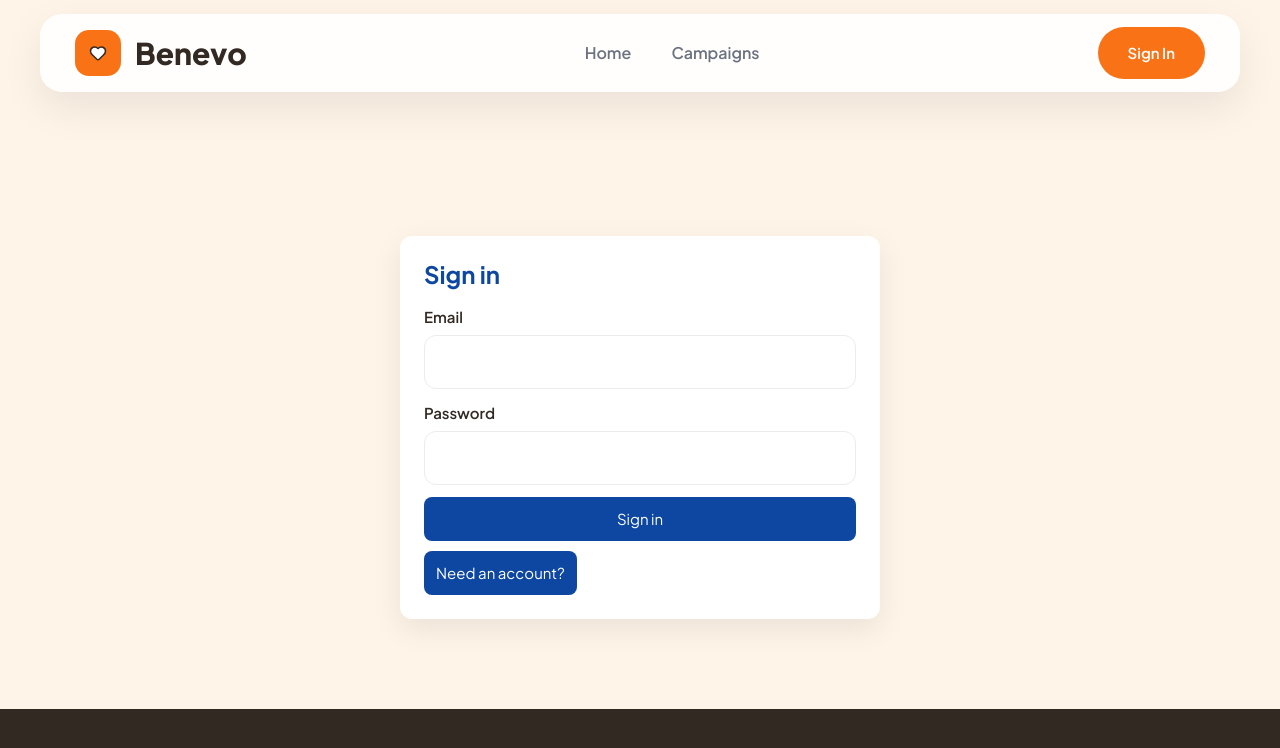
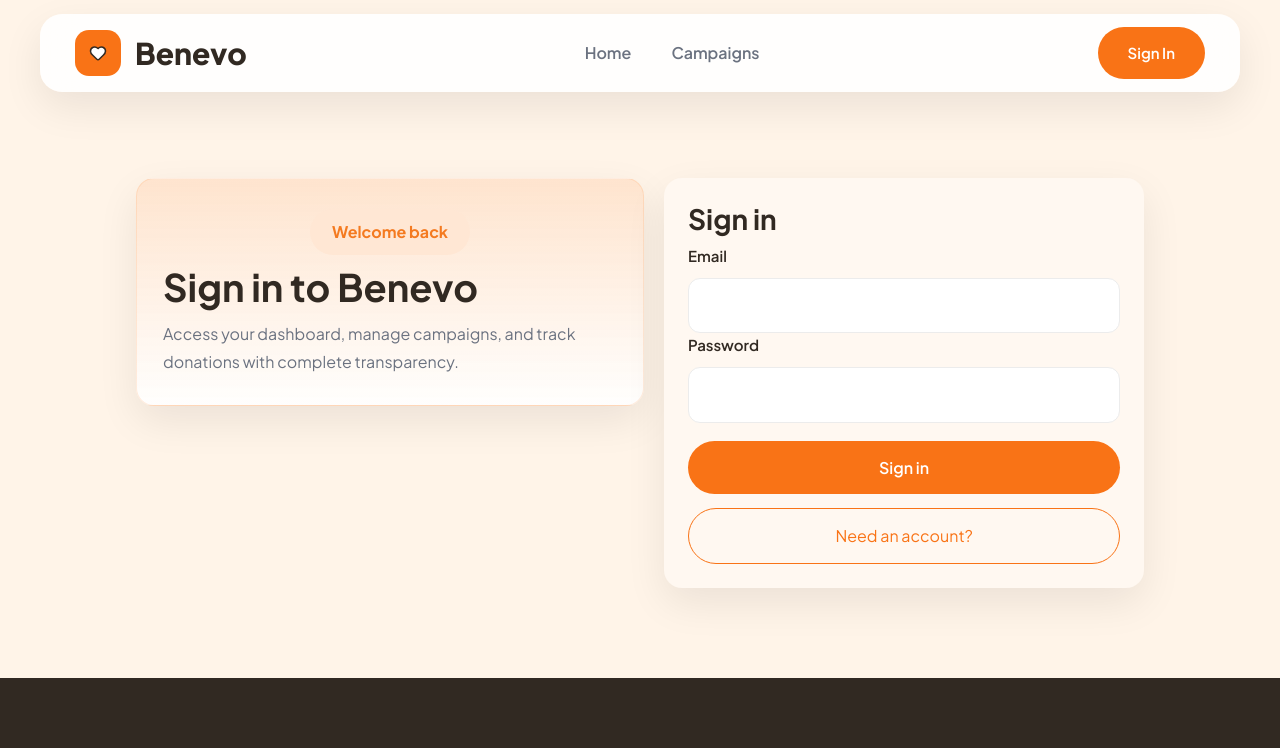
Before and after one commit to madz890/CSIT360-Final-Project-Benevo, a React (Vite) app: page /auth in a window 1280 px wide. Shown: the top 748 px of the page. Built offline with nearby package versions, Linux system fonts and the light colour scheme; no server answers.

Commit message:
improved the auth ui

```diff
--- a/src/pages/Auth.jsx
+++ b/src/pages/Auth.jsx
@@ -41,11 +41,34 @@ function Auth() {
 
   return (
     <>
-      <main className="auth-card">
+      <main className="auth-page">
+        <div className="auth-grid container">
+          <section className="auth-panel">
+            <span className="section-tag">
+              {mode === "login" ? "Welcome back" : "Get started"}
+            </span>
+
+            <h1>
+              {mode === "login" ? "Sign in to Benevo" : "Create your account"}
+            </h1>
+
+            <p>
+              {mode === "login" ? (
+                <>Access your dashboard, manage campaigns, and track donations with complete transparency.</>
+              ) : (
+                <>Create your Benevo account to launch campaigns, receive transparent Cardano donations, and track impact.</>
+              )}
+            </p>
+          </section>
+
+          <section className="auth-form">
+            <div className="form-header">
               <h2>{mode === "login" ? "Sign in" : "Create account"}</h2>
               {supabaseConfigMessage ? (
                 <p className="hint">{supabaseConfigMessage}</p>
               ) : null}
+            </div>
+
             <form onSubmit={handleSubmit}>
               <FormField label="Email">
                 <input
@@ -55,6 +78,7 @@ function Auth() {
                   required
                 />
               </FormField>
+
               <FormField label="Password">
                 <input
                   type="password"
@@ -63,6 +87,7 @@ function Auth() {
                   required
                 />
               </FormField>
+
               {mode === "signup" ? (
                 <FormField label="Role">
                   <select
@@ -74,7 +99,8 @@ function Auth() {
                   </select>
                 </FormField>
               ) : null}
-        <button type="submit" disabled={loading}>
+
+              <button type="submit" className="primary-btn" disabled={loading}>
                 {loading
                   ? "Working..."
                   : mode === "login"
@@ -82,11 +108,15 @@ function Auth() {
                     : "Create account"}
               </button>
             </form>
+
             <AuthToggle
               mode={mode}
               onToggle={() => setMode(mode === "login" ? "signup" : "login")}
             />
+
             {message ? <p className="message">{message}</p> : null}
+          </section>
+        </div>
       </main>
       <Footer />
     </>
--- a/src/styles/auth.css
+++ b/src/styles/auth.css
@@ -1,61 +1,161 @@
+.auth-page {
+  width: min(1120px, 92%);
+  margin: 72px auto 60px;
+}
+
+.auth-grid {
+  display: grid;
+  grid-template-columns: 1fr 480px;
+  gap: 20px;
+  align-items: start;
+}
+
+.auth-panel {
+  padding: 30px 26px;
+  background: linear-gradient(180deg, rgba(249, 115, 22, 0.12) 0%, rgba(255,255,255,0.9) 100%);
+  border: 1px solid rgba(249,115,22,0.12);
+  border-radius: var(--radius-md);
+  box-shadow: var(--shadow);
+}
+
+.auth-panel h1 {
+  margin: 12px 0 14px;
+  font-size: clamp(28px, 3.8vw, 38px);
+  line-height: 1.05;
+}
+
+.auth-panel p {
+  color: var(--text);
+  line-height: 1.7;
+}
+
+.auth-form {
+  padding: 24px;
+  background: var(--surface-alt);
+  border-radius: var(--radius-md);
+  box-shadow: var(--shadow);
+}
+
 .auth-card {
-  max-width: 480px;
-  margin: 130px auto 80px;
-  padding: 24px;
-  background: white;
-  border-radius: 12px;
-  box-shadow: 0 10px 30px rgba(0, 0, 0, 0.08);
+  max-width: 520px;
+  margin: 0;
+  padding: 0;
+  background: transparent;
+  border-radius: var(--radius-lg);
+  border: none;
 }
 
 .auth-card h2 {
   margin-bottom: 8px;
-  color: #0d47a1;
+  font-size: 32px;
+  letter-spacing: -0.03em;
+  color: var(--dark);
 }
 
 .auth-card form {
-  display: flex;
-  flex-direction: column;
-  gap: 12px;
-  margin-top: 16px;
+  display: grid;
+  gap: 18px;
+  margin-top: 22px;
 }
 
-.auth-card label {
-  display: flex;
-  flex-direction: column;
-  gap: 6px;
-  font-weight: 600;
+.auth-card label,
+.auth-card .form-field {
+  display: grid;
+  gap: 10px;
+  color: var(--dark);
+  font-weight: 700;
 }
 
-.auth-card input,
-.auth-card select,
-.auth-card button {
-  padding: 10px 12px;
-  border-radius: 8px;
-  border: 1px solid #cfd8dc;
+.auth-card label span,
+.auth-card .form-field span {
   font-size: 15px;
 }
 
+.auth-form input,
+.auth-form select,
+.auth-form textarea {
+  width: 100%;
+  min-height: 50px;
+  padding: 14px 16px;
+  border: 1px solid var(--border);
+  border-radius: var(--radius-sm);
+  background: var(--surface-alt);
+  transition: var(--transition);
+}
+
+.auth-card input:focus,
+.auth-card textarea:focus,
+.auth-card select:focus {
+  border-color: var(--primary);
+  box-shadow: 0 0 0 4px rgba(249, 115, 22, 0.12);
+}
+
 .auth-card button {
-  background: #0d47a1;
-  color: white;
-  border: none;
-  cursor: pointer;
+  width: 100%;
+  margin-top: 4px;
+  padding: 16px 20px;
+  border-radius: 999px;
+  background: var(--primary);
+  color: var(--surface);
+  font-weight: 700;
+  transition: var(--transition);
+}
+
+.auth-card button:hover {
+  background: var(--primary-dark);
+}
+
+/* Make the primary button in the auth form full-width and spaced from inputs */
+.auth-form .primary-btn {
+  display: block;
+  width: 100%;
+  margin-top: 18px;
+  padding: 14px 22px;
+  border-radius: 999px;
+  text-align: center;
 }
 
 .toggle-btn {
-  margin-top: 10px;
+  margin-top: 14px;
+  width: 100%;
+  text-align: center;
   background: transparent;
-  color: #0d47a1;
-  border: 1px solid #0d47a1;
+  color: var(--primary);
+  border: 1px solid var(--primary);
+  border-radius: 999px;
+  padding: 14px 18px;
 }
 
 .message {
-  margin-top: 12px;
-  color: #0b8043;
+  margin-top: 18px;
+  padding: 14px 16px;
+  border-radius: var(--radius-sm);
+  background: color-mix(in srgb, var(--success) 18%, var(--surface));
+  color: var(--success);
 }
 
 .hint {
-  margin-top: 8px;
-  color: #6b7280;
+  margin-top: 10px;
+  color: var(--text);
   font-size: 14px;
+  line-height: 1.7;
 }
+
+@media (max-width: 620px) {
+  .auth-page {
+    margin: 40px auto 30px;
+  }
+
+  .auth-grid {
+    grid-template-columns: 1fr;
+    gap: 18px;
+  }
+
+  .auth-panel {
+    order: 2;
+  }
+
+  .auth-form {
+    order: 1;
+  }
+}
```
Lines whose indentation alone changed are shown as unchanged.
